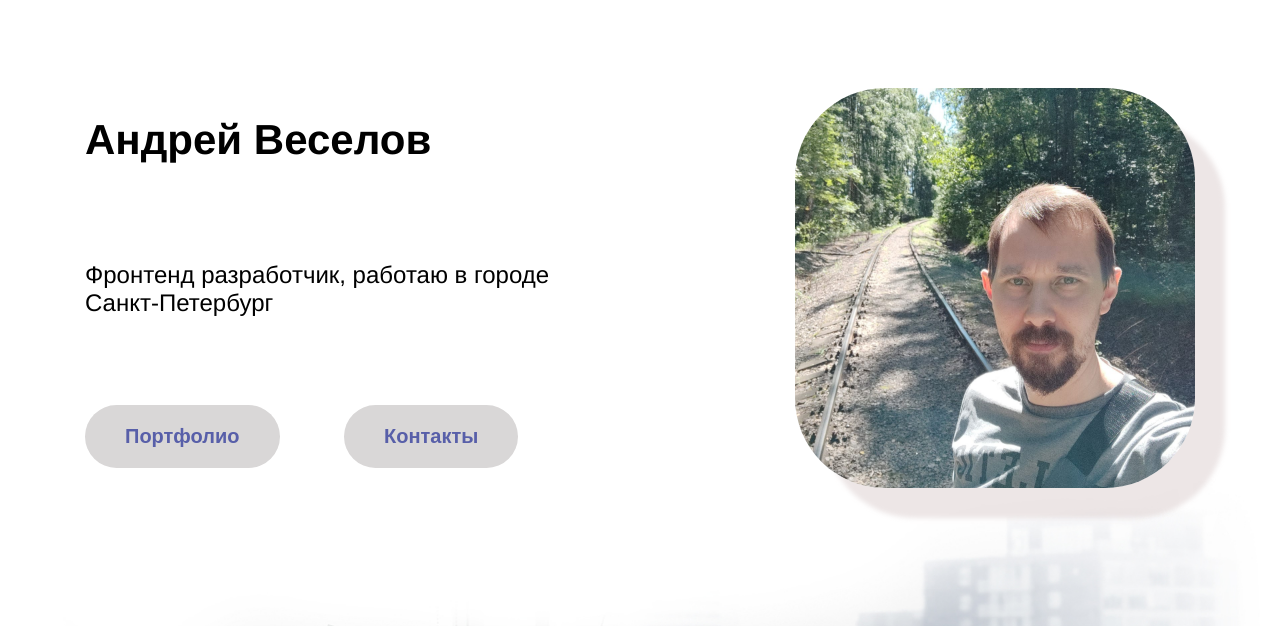
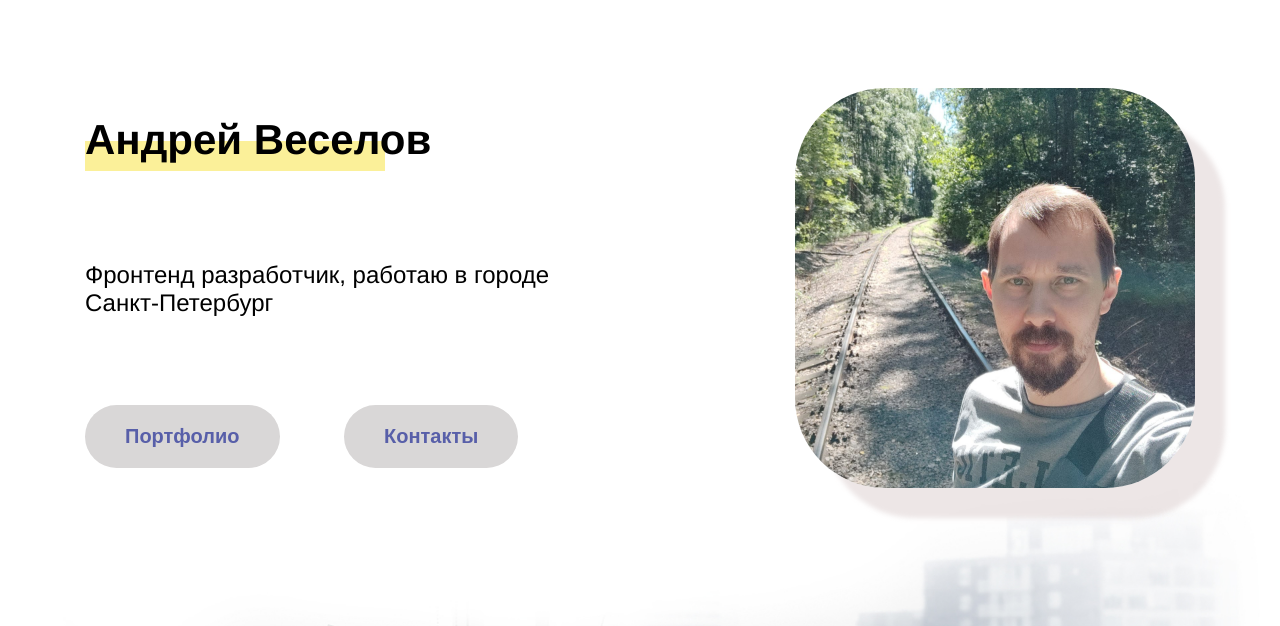
Before and after one commit to Jafrix/jafrix.github.io, a plain HTML site: page index.html in a window 1280 px wide. Shown: the part 130-756 px from the top of the page. Drawn offline with Linux system fonts and the light colour scheme.

Commit message:
style: add new

```diff
--- a/css/index.css
+++ b/css/index.css
@@ -27,6 +27,21 @@ img {
 }
 a {
   text-decoration: none;
+}
+
+h1 {
+  position: relative;
+}
+
+h1::after {
+  z-index: -1;
+  position: absolute;
+  content: "";
+  width: 60%;
+  height: 30px;
+  top: 25px;
+  left: 0;
+  background-color: rgba(250, 234, 114, 0.719);
 }
 
 .container {
```
